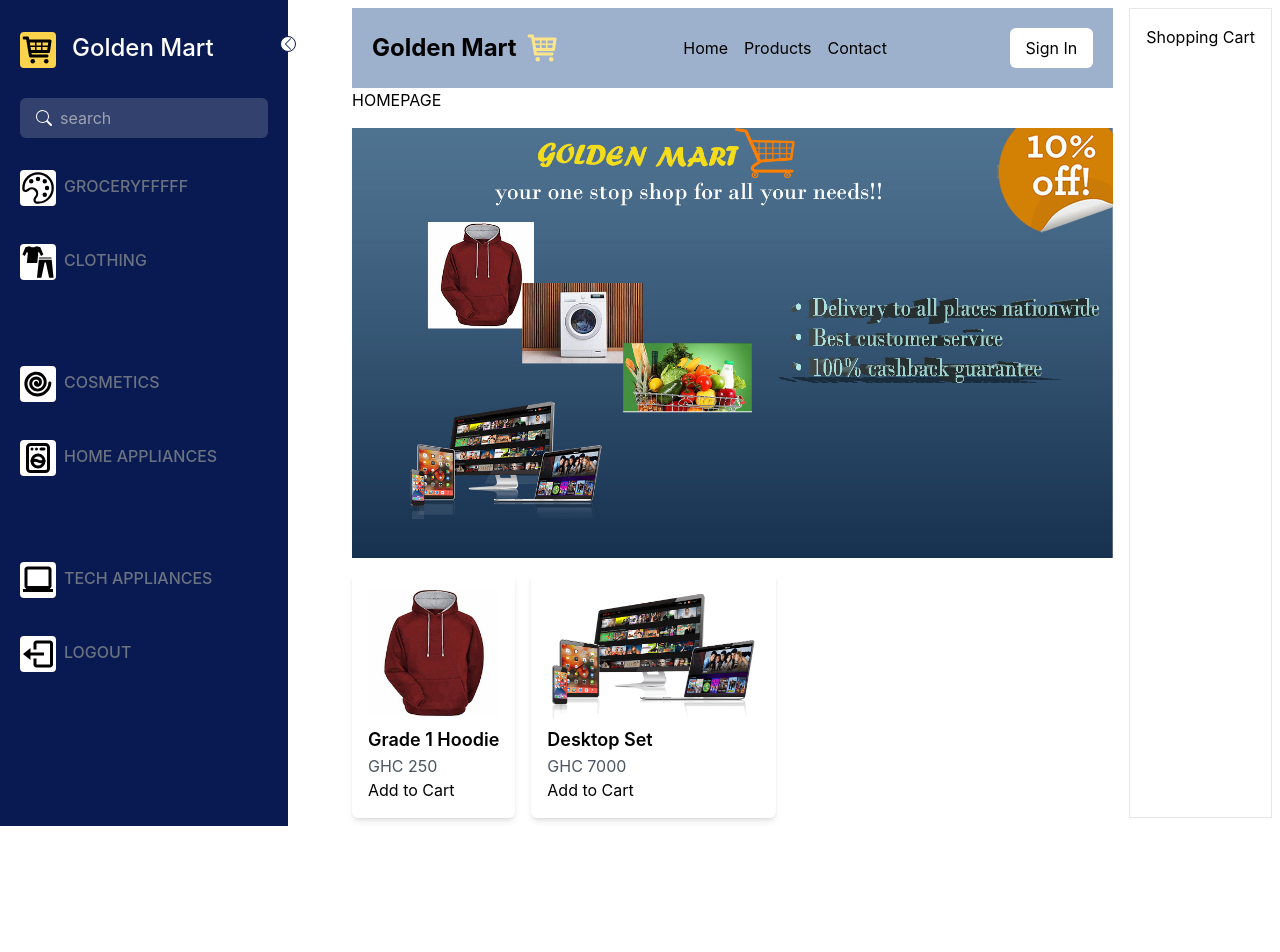
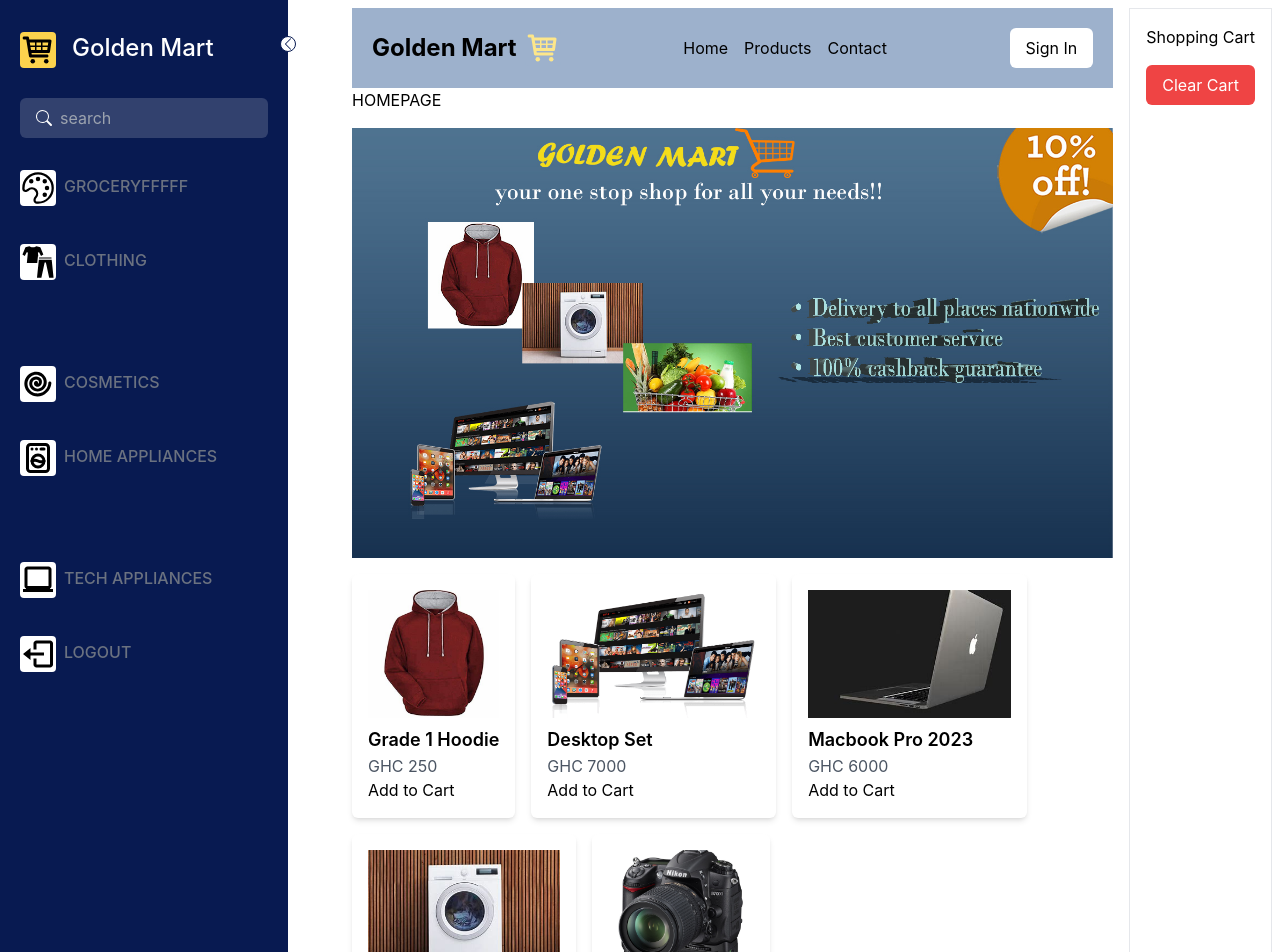
Before and after one commit to theboyGolden/E-COMMERCE_WEBSITE, a React (Create React App) app in the folder e-commerce_website/: page / in a window 1280 px wide. Shown: the top 952 px of the page. Before the commit the page ends 826 px from the top, so only its background shows below. Built offline with nearby package versions, Linux system fonts and the light colour scheme.

Commit message:
Added a clear cart feature and made currency modifications

```diff
--- a/e-commerce_website/src/components/Cart.js
+++ b/e-commerce_website/src/components/Cart.js
@@ -1,15 +1,20 @@
 // src/components/Cart.js
 import React from 'react';
 
-const Cart = ({ items }) => {
+const Cart = ({ items, onClearCart }) => {
   return (
     <div className="border p-4 m-2">
       <h2>Shopping Cart</h2>
       <ul>
         {items.map((item) => (
-          <li key={item.id}>{item.name} - ${item.price}</li>
+          <li key={item.id}>{item.name} - GH₵{item.price}</li>
         ))}
       </ul>
+
+      {/* Clear Cart Button */}
+      <button onClick={onClearCart} className="mt-4 bg-red-500 text-white px-4 py-2 rounded-md">
+        Clear Cart
+      </button>
     </div>
   );
 };
--- a/e-commerce_website/src/pages/homepage.js
+++ b/e-commerce_website/src/pages/homepage.js
@@ -17,6 +17,11 @@ const Homepage = () => {
   // Function to handle adding items to the cart
   const handleAddToCart = (item) => {
     setCartItems([...cartItems, item]);
+  };
+
+  //Function to clear cart
+  const handleClearCart = () => {
+    setCartItems([]);
   };
 
   return (
@@ -41,12 +46,21 @@ const Homepage = () => {
           {/* Box 2 */}
           <Product id={2} name="Desktop Set" price={7000.00} image={desktopset} onAddToCart={handleAddToCart} />
 
+          {/* Box 3 */}
+          <Product id={3} name="Macbook Pro 2023" price={6000.00} image={macbook} onAddToCart={handleAddToCart} />
+
+          {/* Box 4 */}
+          <Product id={4} name="Washing Machine" price={4000.00} image={washingMachine} onAddToCart={handleAddToCart} />
+
+          {/* Box 2 */}
+          <Product id={5} name="Gen Z Camcoder" price={800.00} image={Camera} onAddToCart={handleAddToCart} />
+
           {/* Add more products as needed */}
         </div>
       </div>
 
       {/* Shopping Cart */}
-      <Cart items={cartItems} />
+      <Cart items={cartItems} onClearCart={handleClearCart} />
     </div>
   );
 };
```
